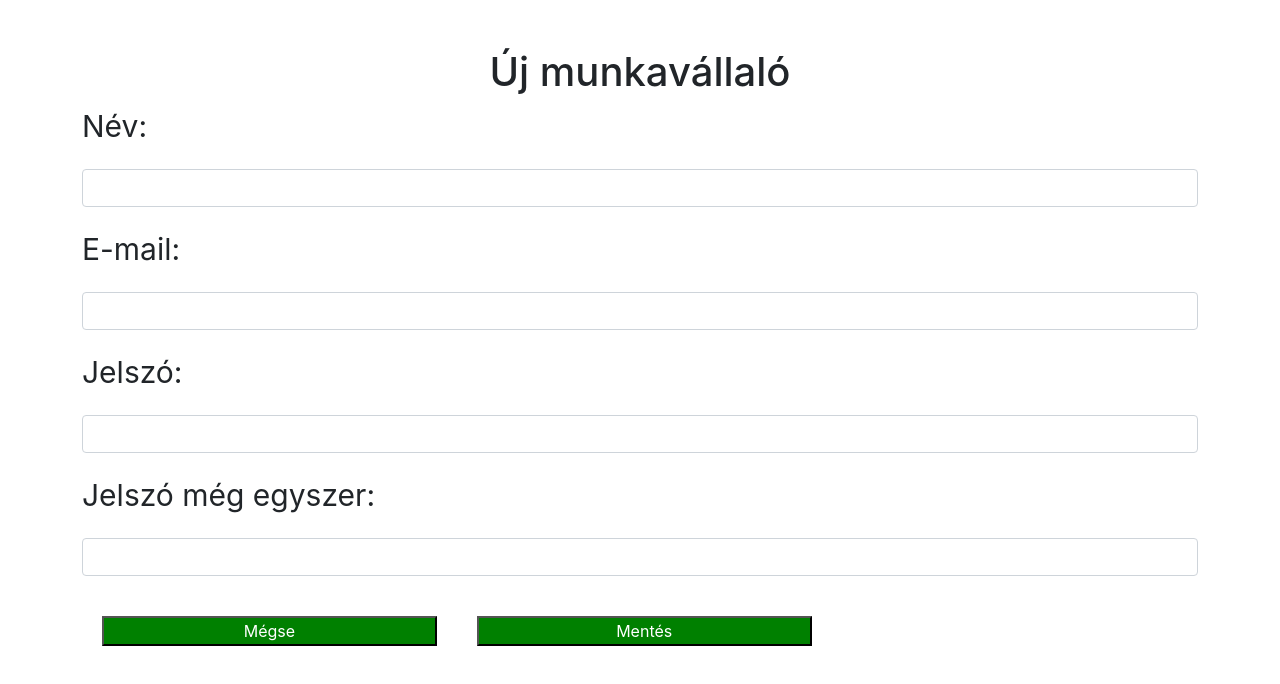
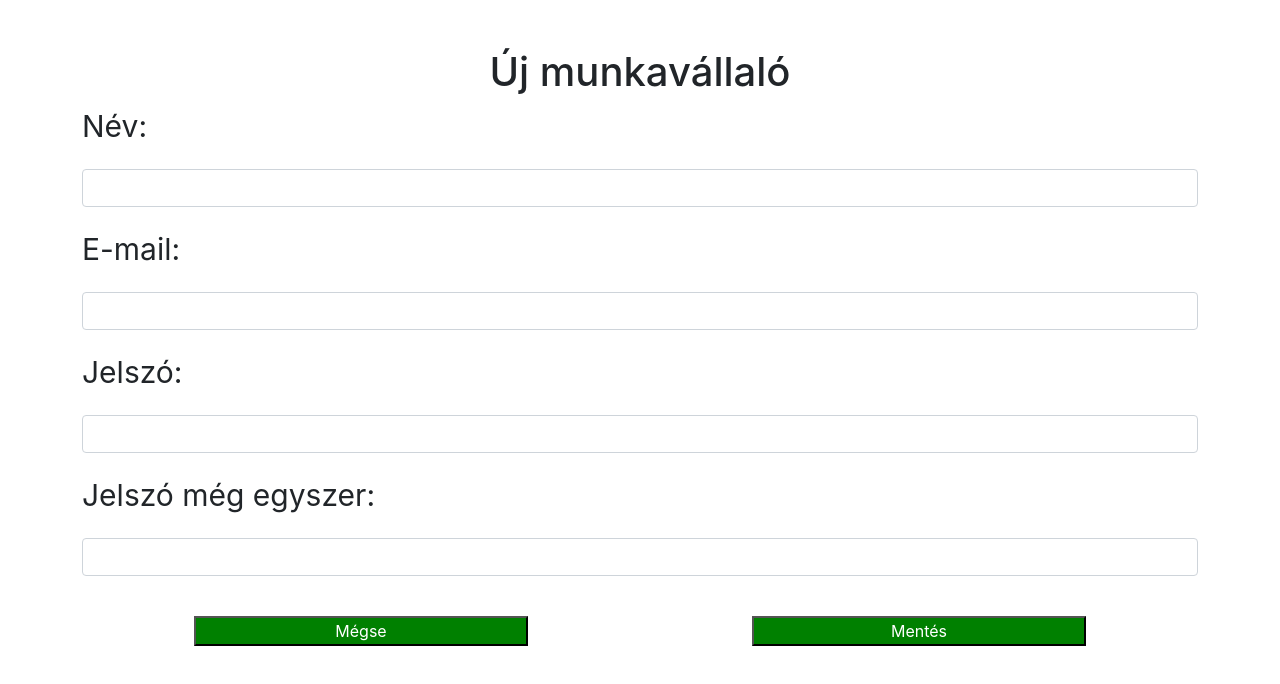
Before and after one commit to flowacademyhu/iota-munkalap, a React (Create React App) app in the folder frontend/: page / in a window 1280 px wide. Shown: the top 684 px of the page. Built offline with nearby package versions, Linux system fonts and the light colour scheme.

Commit message:
Change buttons view

```diff
--- a/frontend/src/SaveEmployee.js
+++ b/frontend/src/SaveEmployee.js
@@ -39,8 +39,10 @@ function SaveEmployee() {
         <Input name='email' label='E-mail' type='email' />
         <Input name='password' label='Jelszó' type='password' />
         <Input name='confirmPassword' label='Jelszó még egyszer' type='password' />
-        <Button text='Mégse' />
-        <Button text='Mentés' type='submit' />
+        <div className='buttons'>
+          <Button text='Mégse' />
+          <Button text='Mentés' type='submit' />
+        </div>
       </Form>
     </Formik>
   )
```
